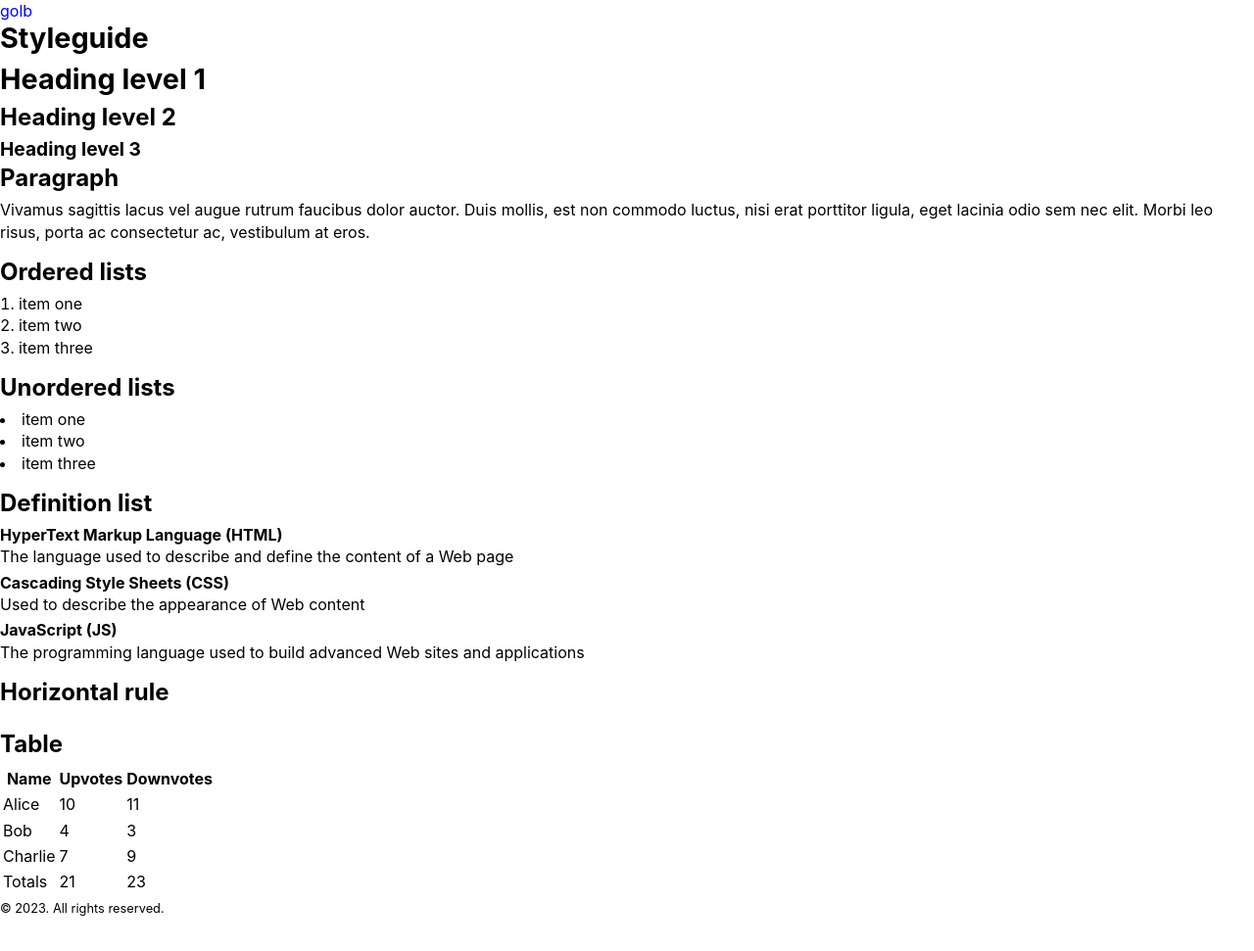
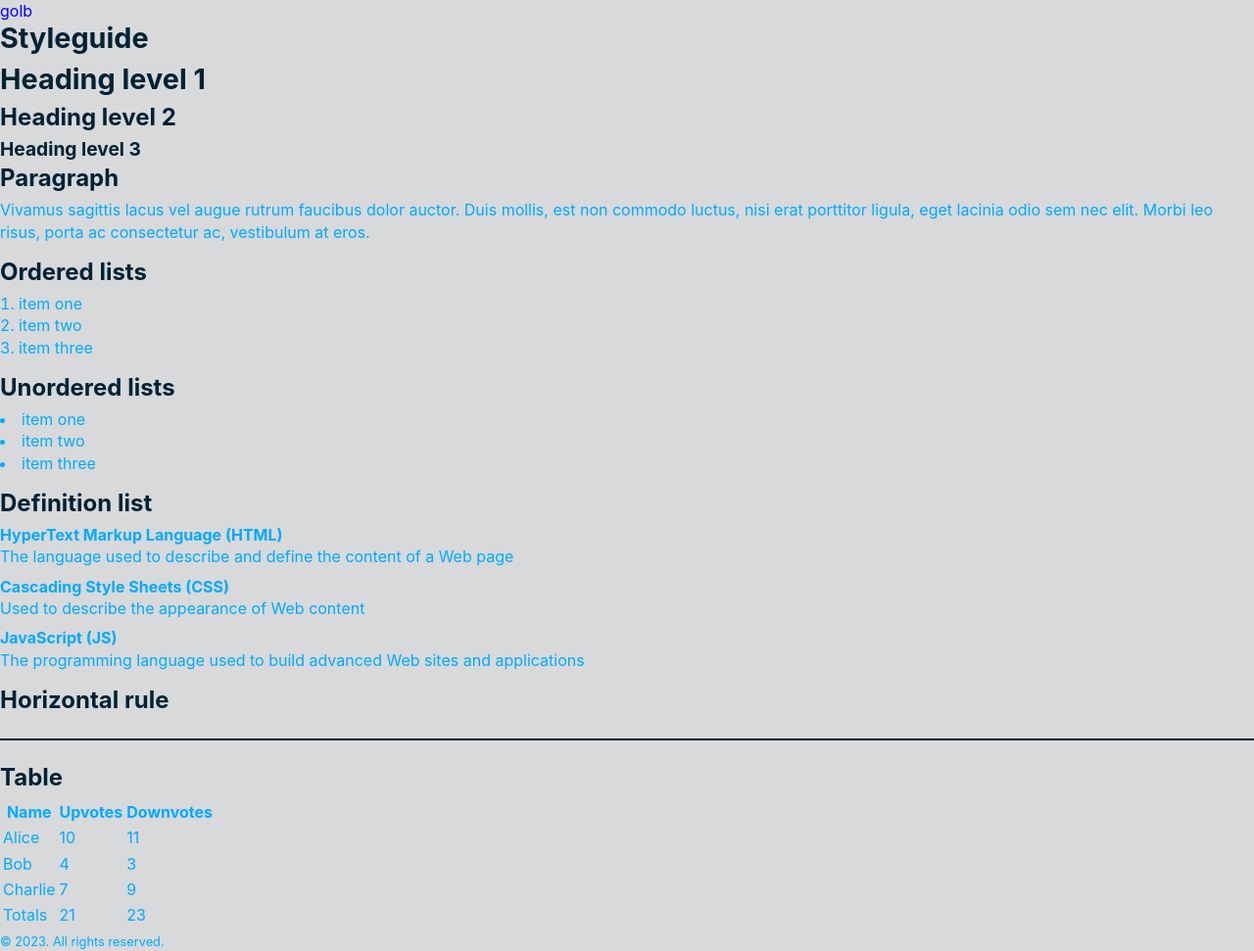
Before and after one commit to aflim/golb, a Jekyll site: the page built from styleguide.md, in a window 1280 px wide. Shown: the whole page at 98% size. Built offline with Jekyll 4.4.1, drawn with Linux system fonts in a browser that asks for light colours; before the commit the page ends 937 px from its top, so only the background shows below that.

Commit message:
Update stylesheet.css

```diff
--- a/assets/stylesheet.css
+++ b/assets/stylesheet.css
@@ -7,20 +7,20 @@
   --lightness: 50%;
 
   /* light */
-  --bg-light-1: var(--hue) 5% 85%;
-  --bg-light-2: var(--hue) 10% 90%;
-  --bg-light-3: var(--hue) 15% 95%;
-  --ink-light-1: var(--hue) var(--saturation) var(--lightness);
-  --ink-light-2: var(--hue) var(--saturation) 10%;
-  --ink-light-3: var(--hue) 30% 30%;
+  --bg-light-1: hsl(var(--hue) 5% 85%);
+  --bg-light-2: hsl(var(--hue) 10% 90%);
+  --bg-light-3: hsl(var(--hue) 15% 95%);
+  --ink-light-1: hsl(var(--hue) var(--saturation) var(--lightness));
+  --ink-light-2: hsl(var(--hue) var(--saturation) 10%);
+  --ink-light-3: hsl(var(--hue) 30% 30%);
 
   /* dark */
-  --bg-dark-1: var(--hue) 10% 5%;
-  --bg-dark-2: var(--hue) 10% 10%;
-  --bg-dark-3: var(--hue) 10% 15%;
-  --ink-dark-1: var(--hue) calc(var(--saturation) / 2) calc(var(--lightness) / 1.5);
-  --ink-dark-2: var(--hue) 15% 85%;
-  --ink-dark-3: var(--hue) 5% 65%;
+  --bg-dark-1: hsl(var(--hue) 10% 5%);
+  --bg-dark-2: hsl(var(--hue) 10% 10%);
+  --bg-dark-3: hsl(var(--hue) 10% 15%);
+  --ink-dark-1: hsl(var(--hue) calc(var(--saturation) / 2) calc(var(--lightness) / 1.5));
+  --ink-dark-2: hsl(var(--hue) 15% 85%);
+  --ink-dark-3: hsl(var(--hue) 5% 65%);
 
   /* base */
   --font-size: 16px;
@@ -53,6 +53,7 @@
   --font-monospace: SFMono-Regular, Menlo, Monaco, Consolas, "Liberation Mono", "Courier New", monospace;
 
   /* default color scheme */
+  color-scheme: light;
   --bg-1: var(--bg-light-1);
   --bg-2: var(--bg-light-2);
   --bg-3: var(--bg-light-3);
@@ -171,7 +172,7 @@
 }
 
 dd {
-  margin-bottom: .25em;
+  margin-block-end: .5em;
 }
 
 ul li,
```
